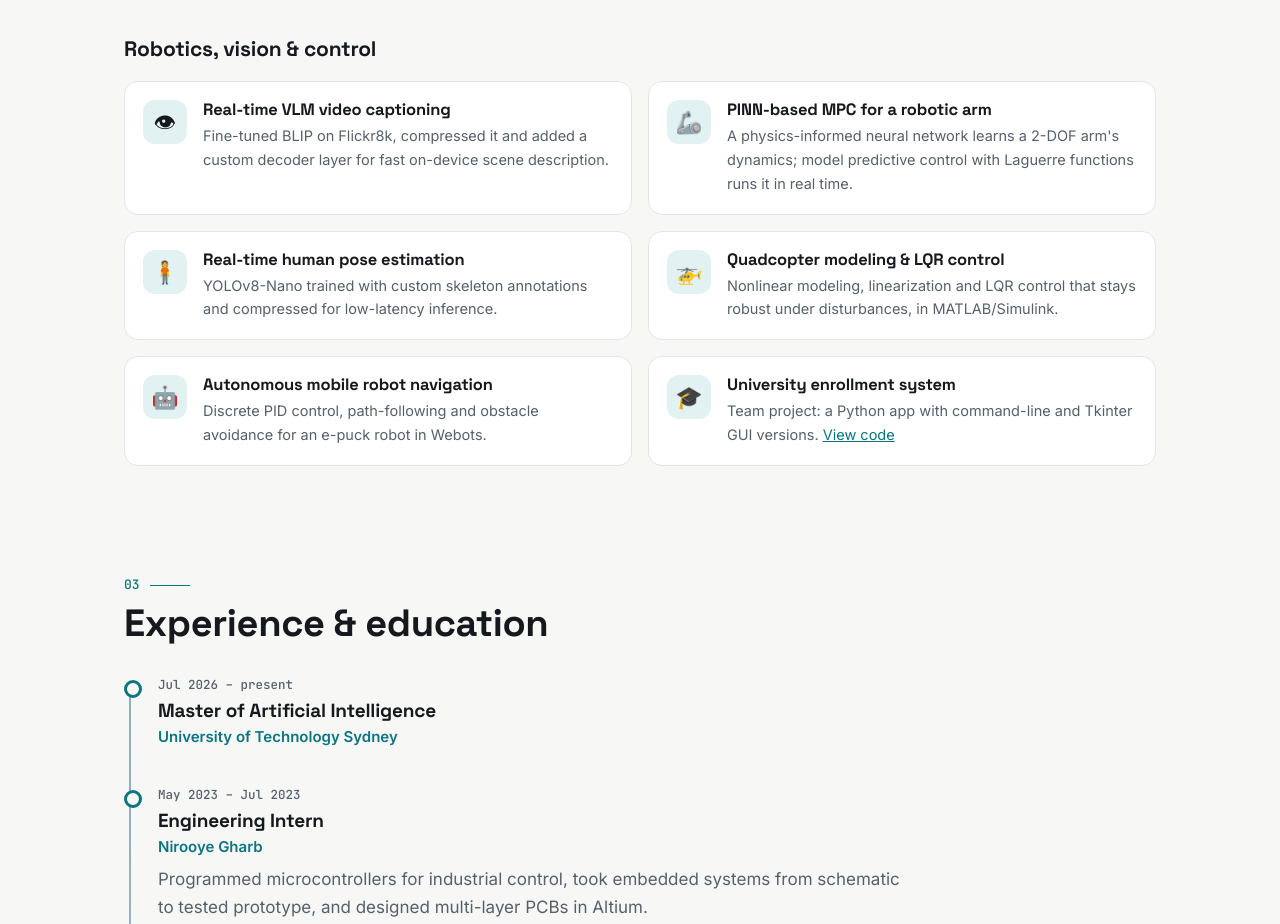
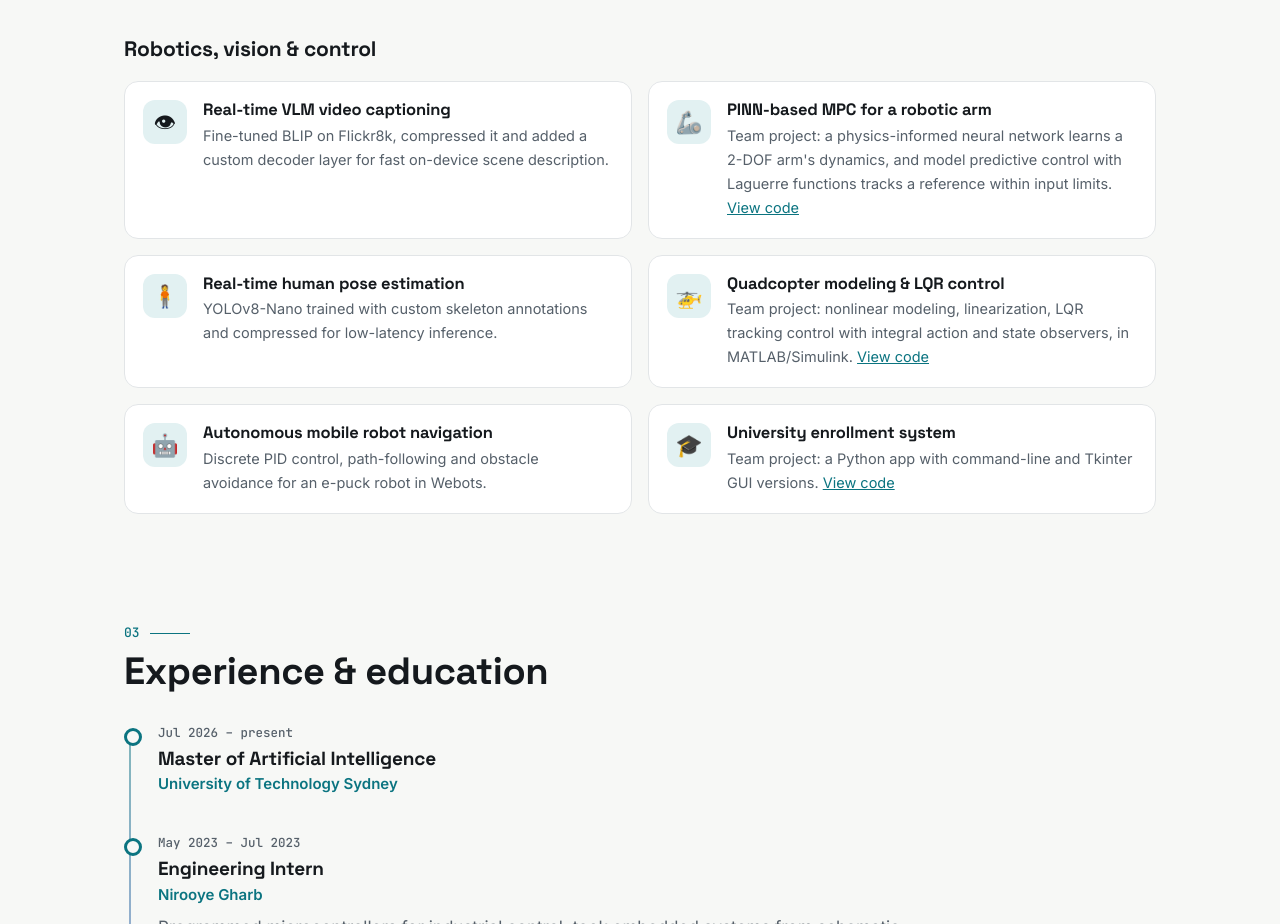
Before and after one commit to sheyda-nprst/sheyda-nprst.github.io, a plain HTML site: page index.html in a window 1280 px wide. Shown: the part 2100-3024 px from the top of the page. Drawn offline with Linux system fonts and the light colour scheme.

Commit message:
Link PINN-MPC and quadcopter repos
Co-Authored-By: Claude Opus 5.5 <noreply@anthropic.com>

```diff
--- a/index.html
+++ b/index.html
@@ -138,7 +138,7 @@
           <span class="icon" aria-hidden="true">🦾</span>
           <div>
             <h4>PINN-based MPC for a robotic arm</h4>
-            <p>A physics-informed neural network learns a 2-DOF arm's dynamics; model predictive control with Laguerre functions runs it in real time.</p>
+            <p>Team project: a physics-informed neural network learns a 2-DOF arm's dynamics, and model predictive control with Laguerre functions tracks a reference within input limits. <a href="https://github.com/sheyda-nprst/pinn-mpc-robot-arm">View code</a></p>
           </div>
         </li>
         <li>
@@ -152,7 +152,7 @@
           <span class="icon" aria-hidden="true">🚁</span>
           <div>
             <h4>Quadcopter modeling &amp; LQR control</h4>
-            <p>Nonlinear modeling, linearization and LQR control that stays robust under disturbances, in MATLAB/Simulink.</p>
+            <p>Team project: nonlinear modeling, linearization, LQR tracking control with integral action and state observers, in MATLAB/Simulink. <a href="https://github.com/sheyda-nprst/quadcopter-lqr-control">View code</a></p>
           </div>
         </li>
         <li>
```
